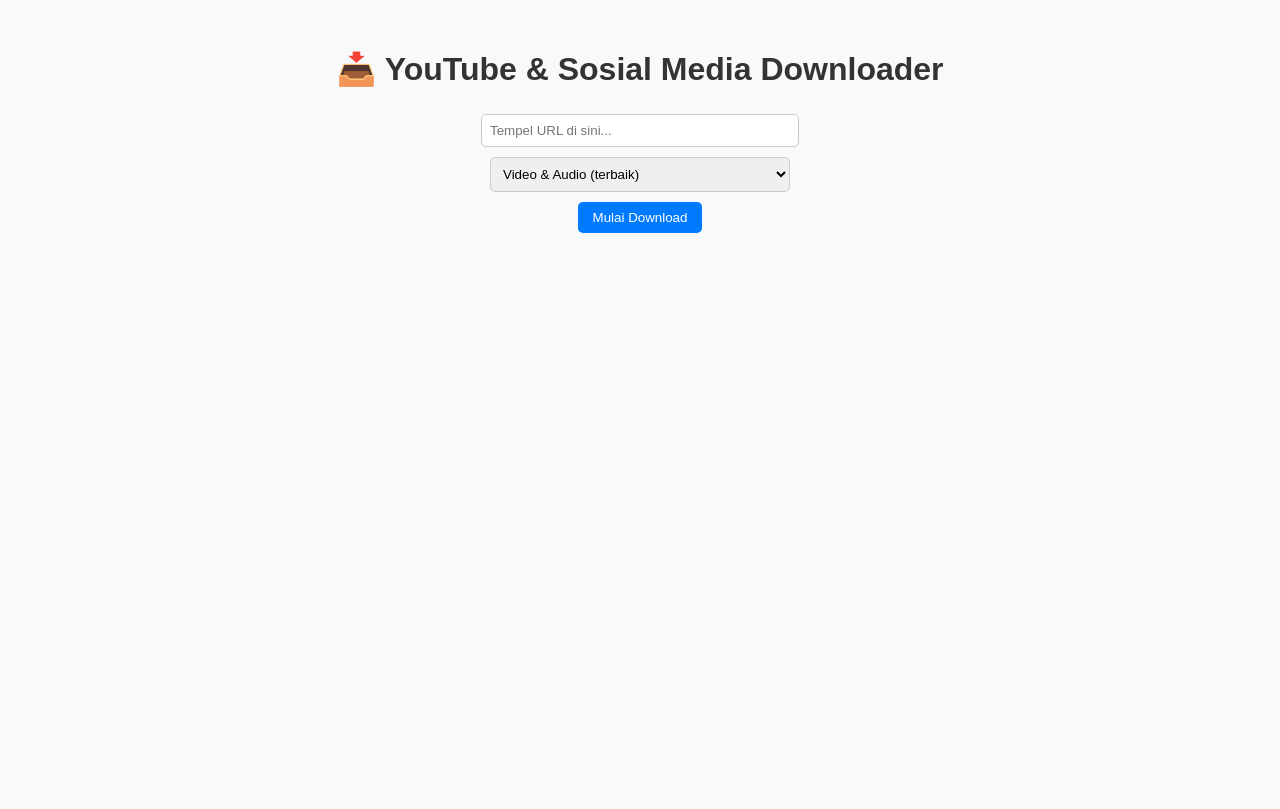
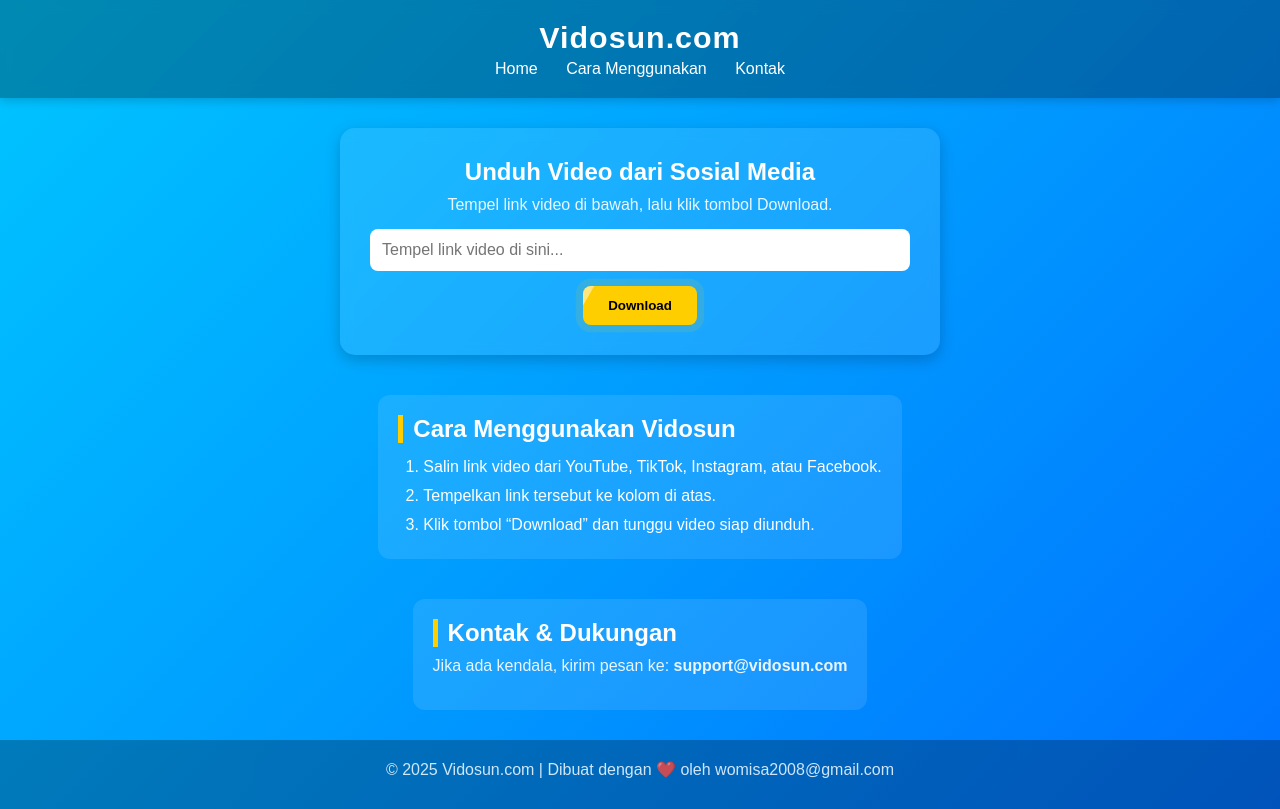
Before and after one commit to sta-973/vidosun, a Flask app: page / in a window 1280 px wide. Before the commit the page ends 233 px from the top, so only its background shows below. Run offline with Flask 3, Linux system fonts and the light colour scheme.

Commit message:
Update index.html

```diff
--- a/templates/index.html
+++ b/templates/index.html
@@ -1,90 +1,278 @@
 <!DOCTYPE html>
 <html lang="id">
 <head>
-<meta charset="UTF-8">
+  <meta charset="UTF-8" />
   <meta name="google-site-verification" content="RvYdoR8BfUECZAC7WYGXNk2NCxVuAF2ZrPS4zWlxrDk" />
-<meta name="viewport" content="width=device-width, initial-scale=1.0">
-<title>Downloader Sosial Media - Advanced</title>
+  <meta name="viewport" content="width=device-width, initial-scale=1.0" />
+  <title>Vidosun - Downloader Sosial Media</title>
+  <meta name="description" content="Vidosun.com - Unduh video dan audio dari YouTube, TikTok, Instagram, Facebook, dan sosial media lain dengan cepat, aman, dan gratis.">
   <link rel="icon" href="https://cdn-icons-png.flaticon.com/512/724/724933.png">
-<meta name="description" content="Unduh video dan audio dari YouTube, TikTok, dan sosial media lainnya dengan cepat dan aman.">
   <style>
-  body { font-family: Arial, sans-serif; text-align: center; margin-top: 50px; background: #f8f9fa; color: #333; }
-  input, select { padding: 8px; width: 300px; margin: 5px; border: 1px solid #ccc; border-radius: 5px; }
-  button { padding: 8px 15px; margin-top: 5px; border: none; border-radius: 5px; background: #007bff; color: #fff; cursor: pointer; }
-  button:hover { background: #0056b3; }
-  #bar-container { width: 300px; height: 20px; background: #ddd; margin: 15px auto; border-radius: 10px; overflow: hidden; display: none; }
-  #bar { width: 0%; height: 100%; background: #007bff; transition: width 0.3s; }
-  #message { margin-top: 10px; font-size: 14px; }
+    :root {
+      --bg: linear-gradient(135deg, #00c6ff 0%, #0072ff 100%);
+      --text: #fff;
+      --card-bg: rgba(255,255,255,0.1);
+      --accent: #ffce00;
+      --footer-bg: rgba(0,0,0,0.3);
+    }
+
+    @media (prefers-color-scheme: dark) {
+      :root {
+        --bg: linear-gradient(135deg, #1e1e1e 0%, #111 100%);
+        --text: #e0e0e0;
+        --card-bg: rgba(255,255,255,0.05);
+        --accent: #ffce00;
+        --footer-bg: rgba(255,255,255,0.05);
+      }
+    }
+
+    * { margin: 0; padding: 0; box-sizing: border-box; }
+
+    body {
+      background: var(--bg);
+      color: var(--text);
+      font-family: 'Poppins', sans-serif;
+      min-height: 100vh;
+      display: flex;
+      flex-direction: column;
+      text-align: center;
+      transition: background 0.6s ease;
+    }
+
+    header {
+      padding: 20px 0;
+      background: var(--footer-bg);
+      box-shadow: 0 2px 10px rgba(0,0,0,0.2);
+      position: sticky;
+      top: 0;
+      backdrop-filter: blur(6px);
+      z-index: 10;
+      animation: slideDown 1s ease;
+    }
+
+    header h1 {
+      font-size: 1.9rem;
+      margin-bottom: 5px;
+      letter-spacing: 1px;
+    }
+
+    nav {
+      margin-top: 5px;
+    }
+
+    nav a {
+      color: var(--text);
+      margin: 0 12px;
+      text-decoration: none;
+      font-weight: 500;
+      transition: 0.3s;
+    }
+
+    nav a:hover {
+      color: var(--accent);
+    }
+
+    main {
+      flex: 1;
+      display: flex;
+      flex-direction: column;
+      align-items: center;
+      justify-content: center;
+      padding: 30px 15px;
+    }
+
+    .container {
+      background: var(--card-bg);
+      padding: 30px;
+      border-radius: 15px;
+      width: 100%;
+      max-width: 600px;
+      box-shadow: 0 5px 15px rgba(0,0,0,0.2);
+      backdrop-filter: blur(6px);
+      animation: fadeIn 1.2s ease;
+    }
+
+    h2 {
+      margin-bottom: 10px;
+    }
+
+    p {
+      opacity: 0.9;
+      margin-bottom: 15px;
+      font-size: 1rem;
+    }
+
+    input[type="text"] {
+      width: 100%;
+      padding: 12px;
+      border: none;
+      border-radius: 8px;
+      font-size: 1rem;
+      margin-bottom: 15px;
+      outline: none;
+    }
+
+    button {
+      background: var(--accent);
+      color: #000;
+      border: none;
+      padding: 12px 25px;
+      border-radius: 8px;
+      font-weight: 600;
+      cursor: pointer;
+      transition: 0.3s;
+      animation: pulse 2s infinite;
+      position: relative;
+      overflow: hidden;
+    }
+
+    button:hover {
+      background: #ffd700;
+      transform: scale(1.05);
+    }
+
+    /* ✨ Efek cahaya */
+    button::after {
+      content: "";
+      position: absolute;
+      top: 0;
+      left: -100%;
+      width: 100%;
+      height: 100%;
+      background: rgba(255,255,255,0.5);
+      transform: skewX(-30deg);
+    }
+
+    button.active::after {
+      animation: shine 1s ease;
+    }
+
+    @keyframes shine {
+      from { left: -100%; }
+      to { left: 200%; }
+    }
+
+    section {
+      margin-top: 40px;
+      background: var(--card-bg);
+      padding: 20px;
+      border-radius: 12px;
+      max-width: 700px;
+      animation: fadeIn 1.5s ease;
+      text-align: left;
+    }
+
+    section h2 {
+      margin-bottom: 10px;
+      border-left: 5px solid var(--accent);
+      padding-left: 10px;
+    }
+
+    ol {
+      padding-left: 25px;
+      line-height: 1.8;
+    }
+
+    footer {
+      background: var(--footer-bg);
+      padding: 15px;
+      font-size: 0.9rem;
+      opacity: 0.9;
+    }
+
+    footer p {
+      margin-top: 5px;
+    }
+
+    @keyframes fadeIn {
+      from { opacity: 0; transform: translateY(10px); }
+      to { opacity: 1; transform: translateY(0); }
+    }
+
+    @keyframes slideDown {
+      from { transform: translateY(-40px); opacity: 0; }
+      to { transform: translateY(0); opacity: 1; }
+    }
+
+    @keyframes pulse {
+      0% { box-shadow: 0 0 0 0 rgba(255, 206, 0, 0.4); }
+      70% { box-shadow: 0 0 0 10px rgba(255, 206, 0, 0); }
+      100% { box-shadow: 0 0 0 0 rgba(255, 206, 0, 0); }
+    }
+
+    @media (max-width: 600px) {
+      header h1 { font-size: 1.4rem; }
+      nav a { font-size: 0.9rem; margin: 0 8px; }
+      .container { padding: 20px; }
+      section { padding: 15px; }
+    }
   </style>
 </head>
+
 <body>
-<h1>📥 YouTube & Sosial Media Downloader</h1>
+  <header>
+    <h1>Vidosun.com</h1>
+    <nav>
+      <a href="#">Home</a>
+      <a href="#cara">Cara Menggunakan</a>
+      <a href="#kontak">Kontak</a>
+    </nav>
+  </header>
 
-<input type="text" id="url" placeholder="Tempel URL di sini..."><br>
-<select id="format">
-  <option value="best">Video & Audio (terbaik)</option>
-  <option value="bestaudio">Audio Saja</option>
-  <option value="bestvideo">Video Saja</option>
-</select><br>
-<button id="btnDownload">Mulai Download</button>
+  <main>
+    <div class="container">
+      <h2>Unduh Video dari Sosial Media</h2>
+      <p>Tempel link video di bawah, lalu klik tombol Download.</p>
+      <form id="downloadForm">
+        <input type="text" id="urlInput" placeholder="Tempel link video di sini..." required>
+        <button type="submit" id="downloadBtn">Download</button>
+      </form>
+    </div>
 
-<div id="bar-container"><div id="bar"></div></div>
-<div id="message"></div>
+    <section id="cara">
+      <h2>Cara Menggunakan Vidosun</h2>
+      <ol>
+        <li>Salin link video dari YouTube, TikTok, Instagram, atau Facebook.</li>
+        <li>Tempelkan link tersebut ke kolom di atas.</li>
+        <li>Klik tombol “Download” dan tunggu video siap diunduh.</li>
+      </ol>
+    </section>
 
+    <section id="kontak">
+      <h2>Kontak & Dukungan</h2>
+      <p>Jika ada kendala, kirim pesan ke: <b>support@vidosun.com</b></p>
+    </section>
+  </main>
+
+  <footer>
+    <p>© 2025 Vidosun.com | Dibuat dengan ❤️ oleh womisa2008@gmail.com</p>
+  </footer>
+
+  <!-- ✅ Script langsung di HTML -->
   <script>
-const btn = document.getElementById('btnDownload');
-const urlInput = document.getElementById('url');
-const formatSelect = document.getElementById('format');
-const bar = document.getElementById('bar');
-const barContainer = document.getElementById('bar-container');
-const msg = document.getElementById('message');
+    document.getElementById("downloadForm").addEventListener("submit", function(e) {
+      e.preventDefault();
+      const btn = document.getElementById("downloadBtn");
+      const url = document.getElementById("urlInput").value.trim();
 
-btn.addEventListener('click', async () => {
-  const url = urlInput.value.trim();
-  const fmt = formatSelect.value;
-  if (!url) return alert('Masukkan URL dulu!');
-
-  bar.style.width = '0%';
-  barContainer.style.display = 'block';
-  msg.textContent = '🔄 Memulai download...';
-
-  try {
-    const res = await fetch('/download', {
-      method: 'POST',
-      body: new URLSearchParams({ url, format: fmt })
-    });
-    const data = await res.json();
-    if (data.status !== 'started') throw new Error('Gagal memulai download');
-  } catch (e) {
-    msg.textContent = '❌ Tidak bisa menghubungi server.';
-    barContainer.style.display = 'none';
+      if (!url) {
+        alert("Masukkan URL terlebih dahulu!");
         return;
       }
 
-  const interval = setInterval(async () => {
-    try {
-      const res = await fetch('/progress?url=' + encodeURIComponent(url));
-      const data = await res.json();
+      btn.classList.add("active");
+      btn.textContent = "Menyiapkan unduhan...";
 
-      if (data.status === 'downloading') {
-        bar.style.width = data.progress + '%';
-        msg.textContent = `Mengunduh... ${data.progress}%`;
-      } else if (data.status === 'done') {
-        bar.style.width = '100%';
-        msg.innerHTML = `✅ Selesai! <a href="/getfile">Klik di sini untuk unduh</a>`;
-        clearInterval(interval);
-        setTimeout(() => barContainer.style.display = 'none', 4000);
-      } else if (data.status.startsWith('error')) {
-        msg.textContent = '❌ ' + data.status;
-        clearInterval(interval);
-        setTimeout(() => barContainer.style.display = 'none', 4000);
-      }
-    } catch {
-      msg.textContent = '⚠️ Gagal membaca progres.';
-      clearInterval(interval);
-      setTimeout(() => barContainer.style.display = 'none', 4000);
-    }
-  }, 1000);
+      // 🔹 Simulasi proses download
+      setTimeout(() => {
+        const link = document.createElement("a");
+        link.href = "static/downloads/sample-video.mp4"; // contoh file
+        link.download = "video.mp4";
+        link.click();
+
+        btn.classList.remove("active");
+        btn.textContent = "Download";
+      }, 2000);
     });
   </script>
 </body>
```
Lines whose indentation alone changed are shown as unchanged.
